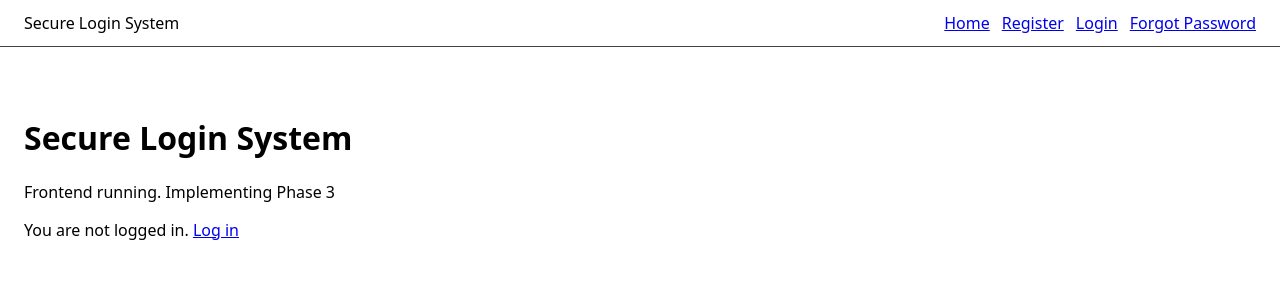
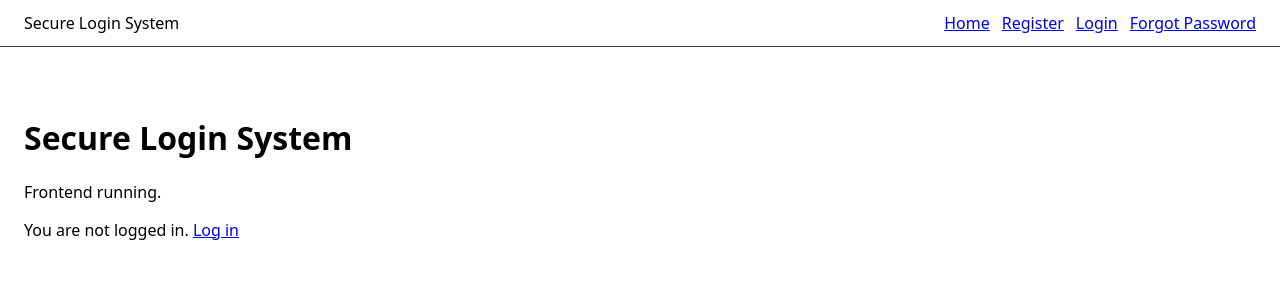
Before and after one commit to Drew-Bae/secure-login-system, a React (Create React App) app in the folder frontend/: page / in a window 1280 px wide. Shown: the top 300 px of the page. Built offline with nearby package versions, Linux system fonts and the light colour scheme; no server answers.

Commit message:
update: changed status of completion

```diff
--- a/frontend/src/pages/Home.jsx
+++ b/frontend/src/pages/Home.jsx
@@ -6,7 +6,7 @@ export default function Home() {
   return (
     <div style={{ padding: 24, fontFamily: "system-ui" }}>
       <h1>Secure Login System</h1>
-      <p>Frontend running. Implementing Phase 3</p>
+      <p>Frontend running.</p>
       <AccountBadge />
     </div>
   );
```
